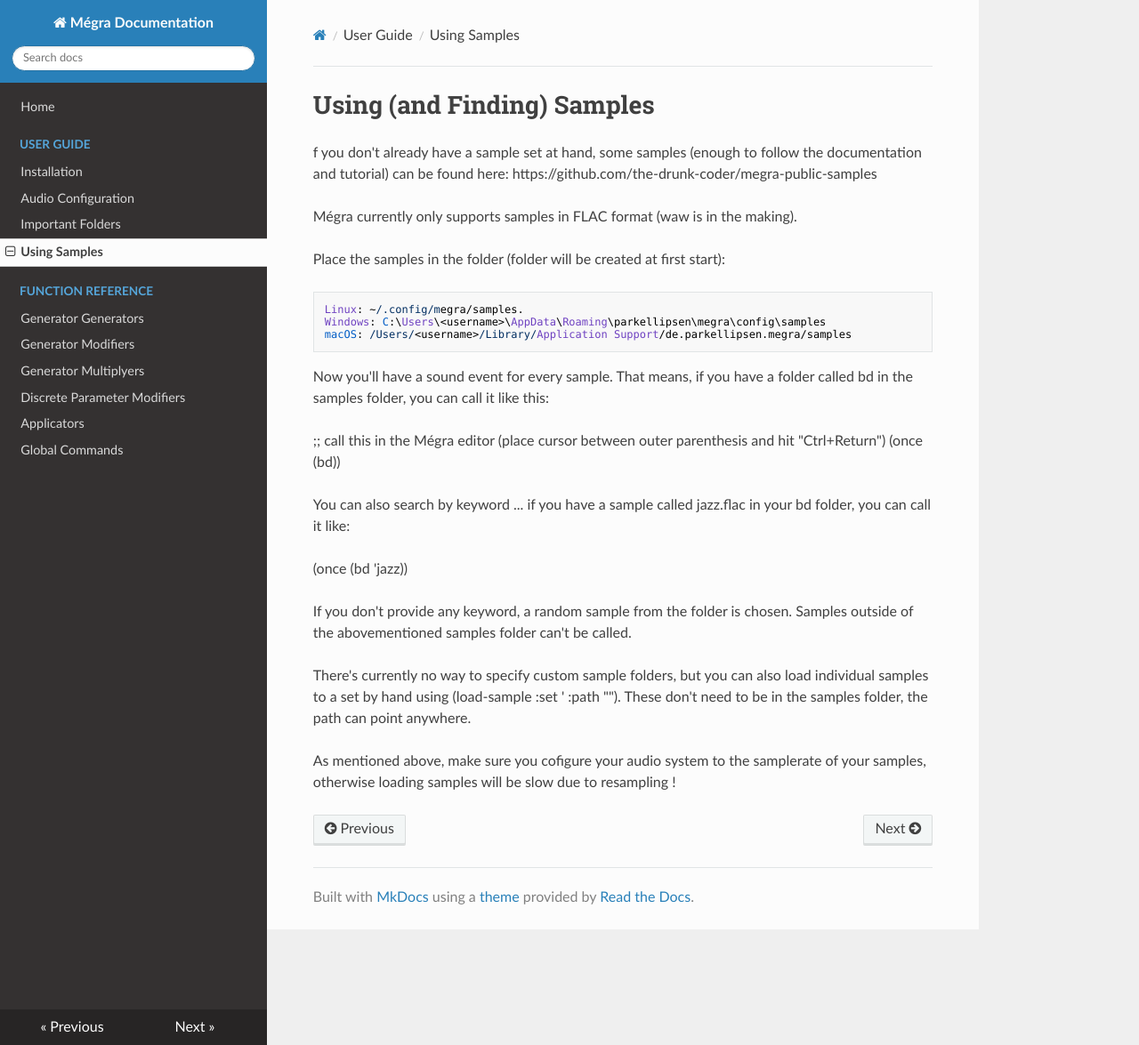
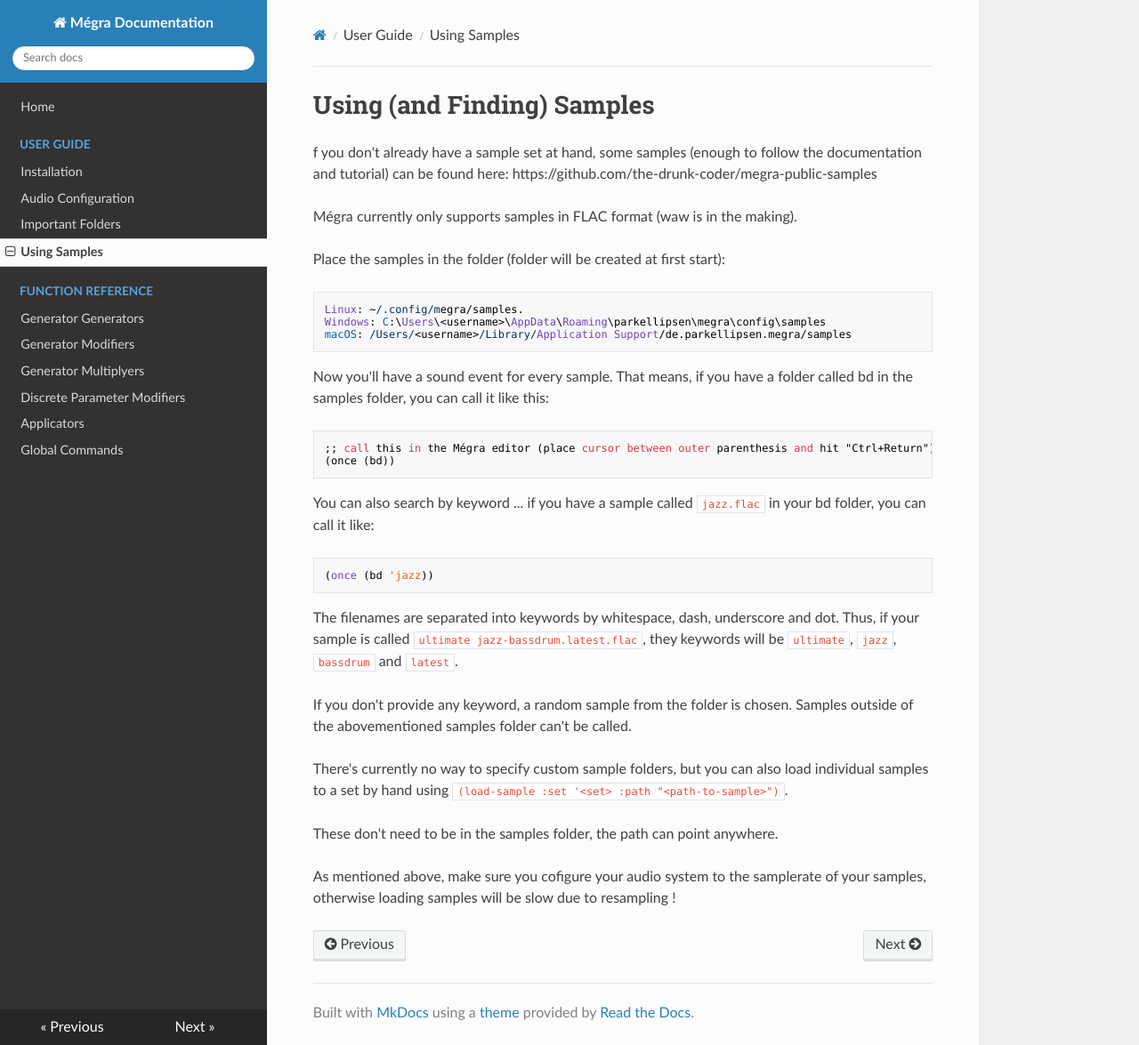
Before and after one commit to the-drunk-coder/megra-doc, an MkDocs documentation site: the page built from docs/using-samples.md, in a window 1280 px wide and 1175 px high. Shown: the whole window at 89% size. Built offline with MkDocs 1.6.1, drawn with Linux system fonts in a browser that asks for light colours; nearby versions of some CDN libraries.

Commit message:
note on samples

````diff
--- a/docs/using-samples.md
+++ b/docs/using-samples.md
@@ -12,15 +12,26 @@ Place the samples in the folder (folder will be created at first start):
 
 Now you'll have a sound event for every sample. That means, if you have a folder called bd in the samples folder, you can call it like this:
 
+```
 ;; call this in the Mégra editor (place cursor between outer parenthesis and hit "Ctrl+Return")
 (once (bd))
+```
 
-You can also search by keyword ... if you have a sample called jazz.flac in your bd folder, you can call it like:
+You can also search by keyword ... if you have a sample called `jazz.flac` in your bd folder, you can call it like:
 
+```
 (once (bd 'jazz))
+```
+
+The filenames are separated into keywords by whitespace, dash, underscore and dot. Thus, if your sample is called `ultimate jazz-bassdrum.latest.flac`, they keywords will be `ultimate`, `jazz`, `bassdrum` and `latest`.
 
 If you don't provide any keyword, a random sample from the folder is chosen. Samples outside of the abovementioned samples folder can't be called.
 
-There's currently no way to specify custom sample folders, but you can also load individual samples to a set by hand using (load-sample :set '<set> :path "<path-to-sample>"). These don't need to be in the samples folder, the path can point anywhere.
+There's currently no way to specify custom sample folders, but you can also load individual samples to a set by hand using
+```
+(load-sample :set '<set> :path "<path-to-sample>")
+```.
+
+These don't need to be in the samples folder, the path can point anywhere.
 
 As mentioned above, make sure you cofigure your audio system to the samplerate of your samples, otherwise loading samples will be slow due to resampling !
````
